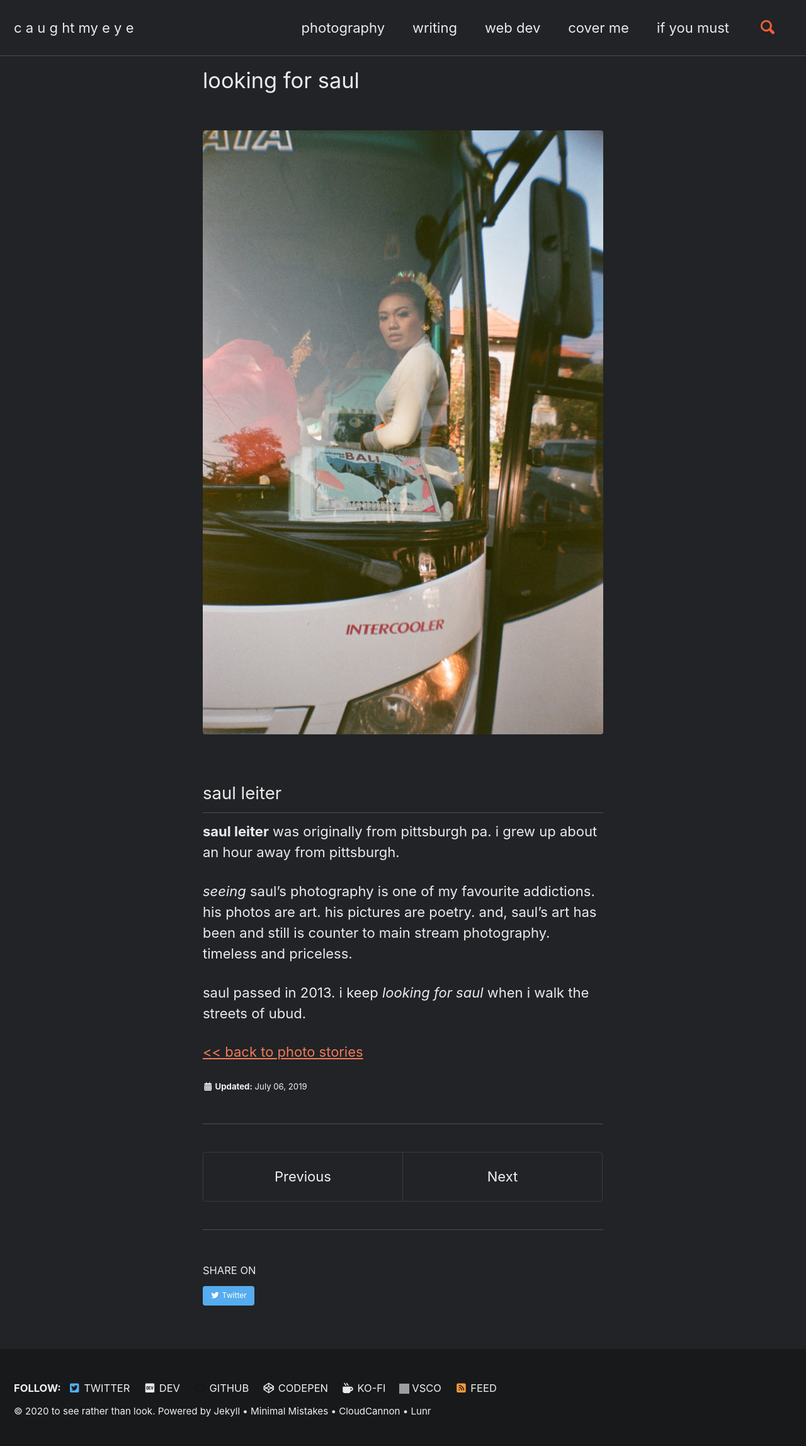
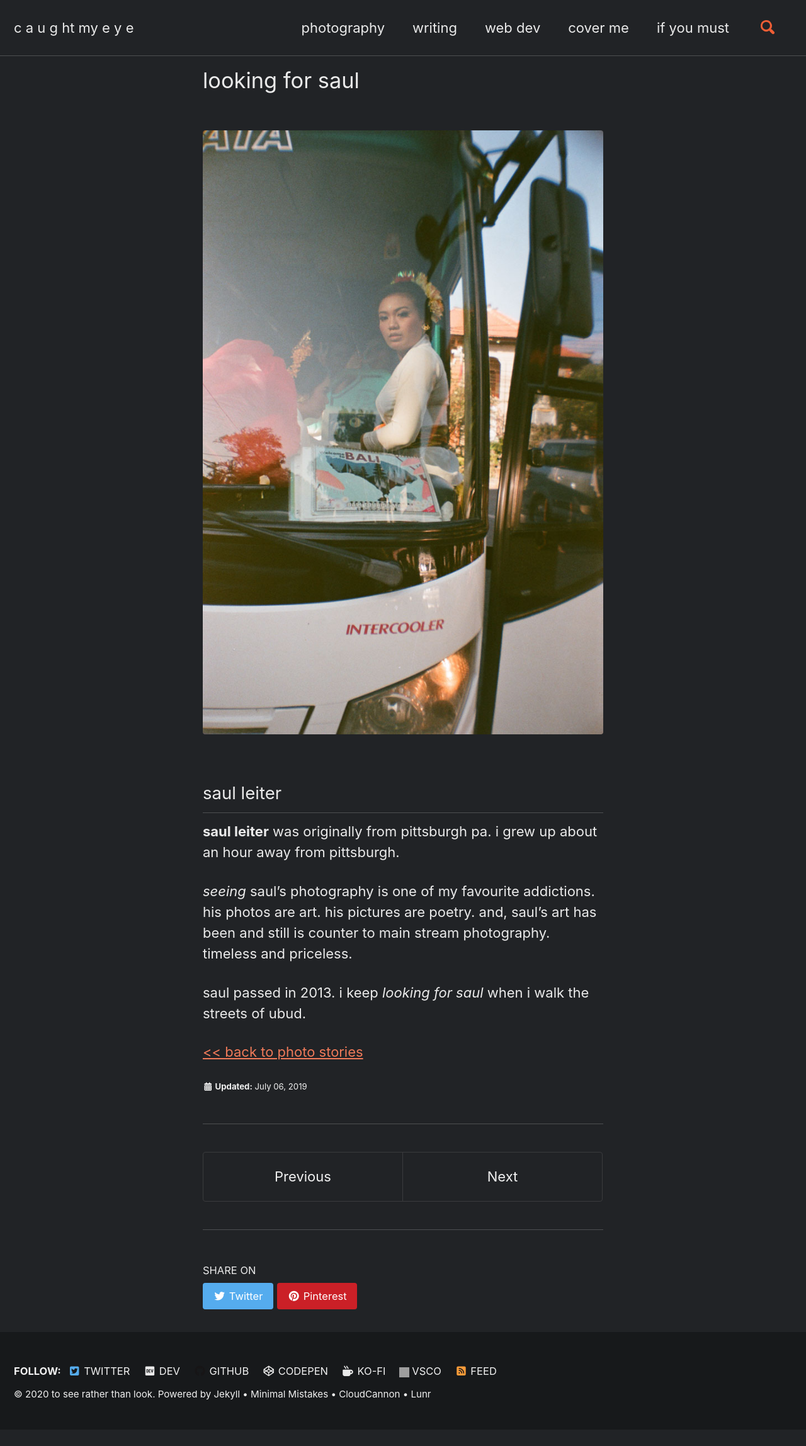
Before and after one commit to marklchaves/caughtmyeye, a Jekyll site: the page built from _stories/looking-for-saul.md, in a window 1280 px wide. Shown: the whole page at 63% size. Built offline with Jekyll 4.4.1, drawn with Linux system fonts in a browser that asks for light colours; cached includes are drawn as plain includes; nearby versions of some CDN libraries; comment, search, counter and statistics services are not loaded; after the commit the page ends 2270 px from its top, so only the background shows below that; grey boxes are pictures that could not be loaded.

Commit message:
Custom Pinterest button fix

```diff
--- a/_includes/social-share.html
+++ b/_includes/social-share.html
@@ -3,8 +3,9 @@
     <h4 class="page__share-title">{{ site.data.ui-text[site.locale].share_on_label | default: "Share on" }}</h4>
   {% endif %}
 
-  <a href="https://twitter.com/intent/tweet?{% if site.twitter.username %}via={{ site.twitter.username | url_encode }}&{% endif %}text={{ page.title | url_encode }}%20{{ page.url | prepend: site.url }}" style="font-size: 0.55em;" class="btn btn--twitter" onclick="window.open(this.href, 'window', 'left=20,top=20,width=500,height=500,toolbar=1,resizable=0'); return false;" title="{{ site.data.ui-text[site.locale].share_on_label | default: 'Share on' }} Twitter"><i class="fab fa-fw fa-twitter" aria-hidden="true"></i><span> Twitter</span></a>
+  <div style="max-height: 12px;">
+  <a href="https://twitter.com/intent/tweet?{% if site.twitter.username %}via={{ site.twitter.username | url_encode }}&{% endif %}text={{ page.title | url_encode }}%20{{ page.url | prepend: site.url }}" class="btn btn--twitter" onclick="window.open(this.href, 'window', 'left=20,top=20,width=500,height=500,toolbar=1,resizable=0'); return false;" title="{{ site.data.ui-text[site.locale].share_on_label | default: 'Share on' }} Twitter"><i class="fab fa-fw fa-twitter" aria-hidden="true"></i><span> Twitter</span></a>
 
-  <a data-pin-do="buttonBookmark" data-pin-tall="true" href="https://www.pinterest.com/pin/create/button/"></a>
-
+  <a class="btn btn--pinterest" data-pin-do="buttonBookmark" data-pin-custom="true" href="https://www.pinterest.com/pin/create/button/"><i class="fab fa-fw fa-pinterest" aria-hidden="true"></i><span> Pinterest</span></a>
+  </div>
 </section>
--- a/_sass/minimal-mistakes/_buttons.scss
+++ b/_sass/minimal-mistakes/_buttons.scss
@@ -38,6 +38,7 @@
   (danger, $danger-color),
   (info, $info-color),
   (facebook, $facebook-color),
+  (pinterest, $pinterest-color),
   (twitter, $twitter-color),
   (linkedin, $linkedin-color);
 
```
